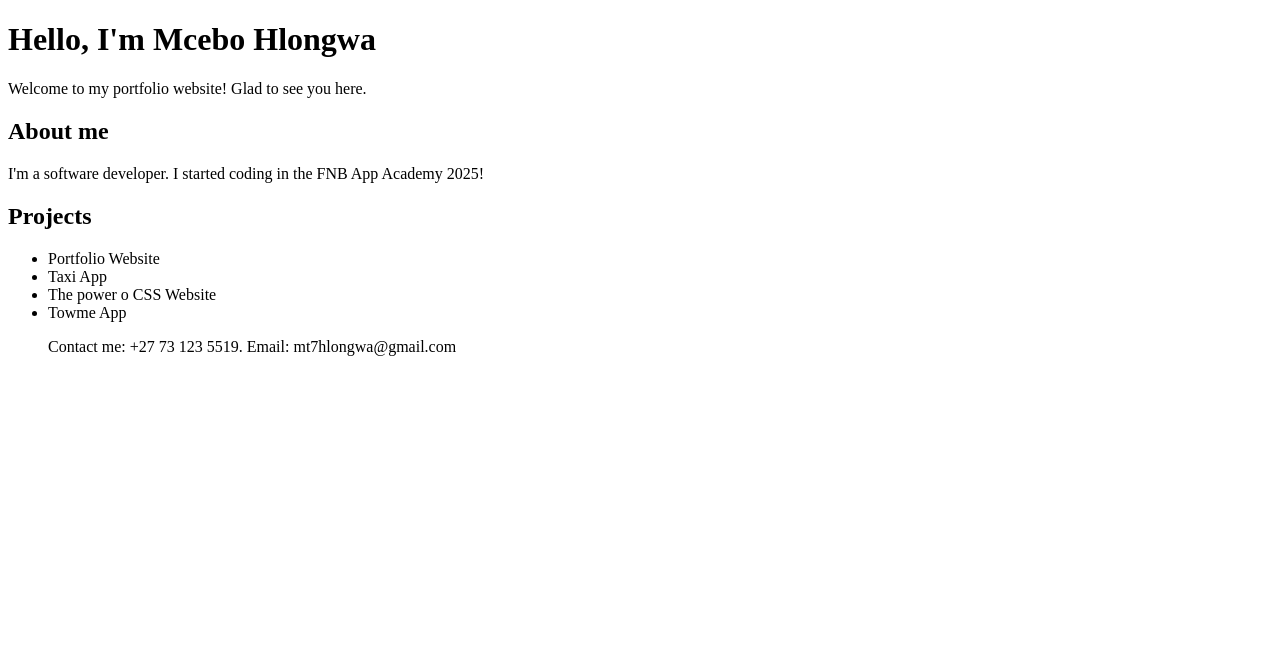
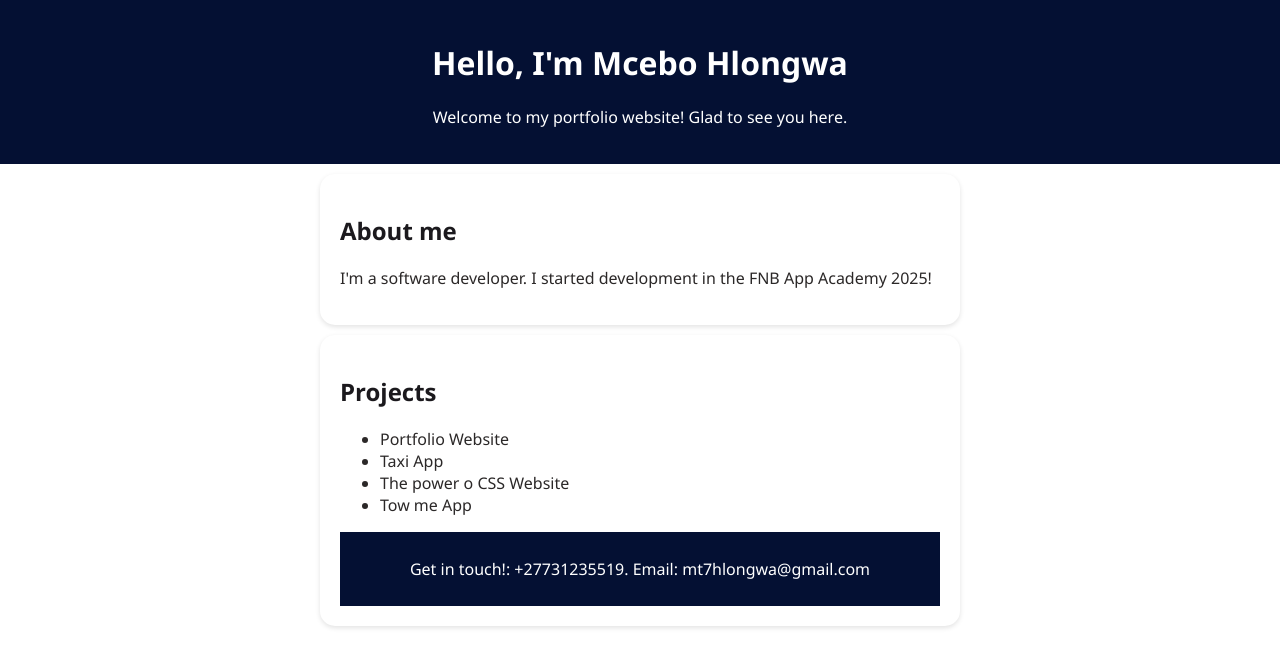
Before and after one commit to MceboHlongwa/Portfolio_Website-Mcebo-Hlongwa-, a plain HTML site: page Index.html in a window 1280 px wide. Drawn offline with Linux system fonts and the light colour scheme.

Commit message:
Added CSS Styling
added some styling to my portfolio website.

```diff
--- a/Index.html
+++ b/Index.html
@@ -4,6 +4,7 @@
     <meta charset="UTF-8">
     <meta name="viewport" content="width=device-width, initial-scale=1.0">
     <title>Mcebo Hlongwa - Portfolio</title>
+    <link rel="stylesheet" href="Style.CSS">
 </head>
 <body>
     <header>
@@ -14,7 +15,7 @@
 
     <section class="about">
         <h2>About me</h2>
-        <p>I'm a software developer. I started coding in the FNB App Academy 2025!</p>
+        <p>I'm a software developer. I started development in the FNB App Academy 2025!</p>
 
     </section>
 
@@ -24,12 +25,13 @@
             <li>Portfolio Website</li>
             <li>Taxi App</li>
             <li>The power o CSS Website</li>
-            <li>Towme App</li>
+            <li>Tow me App</li>
 
-            <footer>
-                <p>Contact me: +27 73 123 5519. Email: mt7hlongwa@gmail.com</p>
+           </ul>
+
+     <footer>
+                <p>Get in touch!: +27731235519. Email: mt7hlongwa@gmail.com</p>
             </footer>
-        </ul>
 
     </section>
 </body>
--- a/Style.CSS
+++ b/Style.CSS
@@ -0,0 +1,42 @@
+body {
+    font-family: 'Segoe UI', Tahoma, Geneva, Verdana, sans-serif;
+    background-color: white;
+    color: rgb(43, 40, 40);
+    margin: 0;
+    padding: 0%;
+
+}
+
+header {
+    background-color: rgb(4, 16, 51);
+    color: white;
+    padding: 20px;
+    text-align: center;
+}
+
+section {
+    padding: 20px;
+    margin: 10px auto;
+    max-width: 600px;
+    background: white;
+    border-radius: 15px;
+    box-shadow: 0 2px 5px rgba(0, 0, 0, 0.113);
+}
+
+h2 {
+    color: rgb(27, 25, 29);
+}
+
+footer {
+    text-align: center;
+    color: white;
+    padding: 10px;
+    background-color: rgb(4, 16, 51);
+}
+
+
+
+.about {
+    padding: 20px;
+
+}
```
